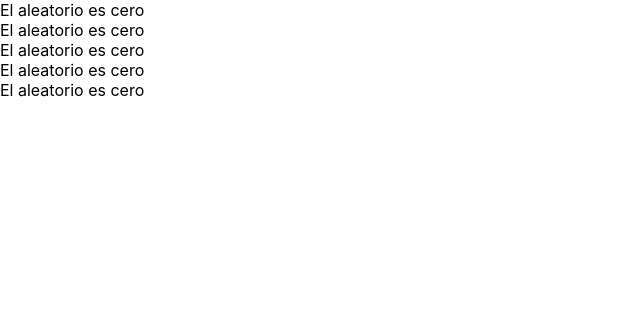
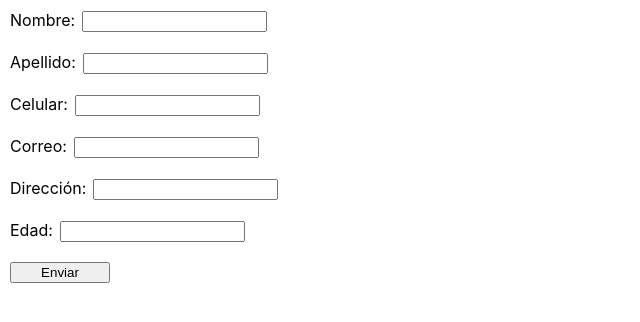
Before and after one commit to luisdb50/portalmovie, a React (Create React App) app: page / in a window 1280 px wide. Shown: the top 322 px of the page, without its empty margins (0-640 px from the left). Built offline with nearby package versions, Linux system fonts and the light colour scheme.

Commit message:
Finalizacion de Formulario

```diff
--- a/src/App.css
+++ b/src/App.css
@@ -112,3 +112,22 @@ p {
   border-bottom-left-radius: 15%;
   border-top-left-radius: 25%;
 }
+
+.form {
+  display: grid;
+  width: 500px;
+}
+
+label {
+  display: block;
+  margin: 10px;
+}
+
+input[type="submit"] {
+  width: 100px;
+  margin: 10px;
+}
+
+input {
+  margin-left: 7px;
+}
--- a/src/App.js
+++ b/src/App.js
@@ -1,10 +1,10 @@
 import './App.css';
-import { InitComponent } from './prueba/InitComponent';
+import { Formu } from './prueba/Formu';
 
 function App() {
   return (
     <div className="App">
-      <InitComponent />
+      <Formu />
     </div>
   );
 }
--- /dev/null
+++ b/src/prueba/Formu.js
@@ -0,0 +1,111 @@
+import React from "react";
+
+export class Formu extends React.Component {
+
+    constructor(props){
+        super(props);
+        this.state = {
+            fistname: "",
+            lastname: "",
+            cel: "",
+            email: "",
+            direction: "",
+            age: ""
+        }
+        this.handleChange = this.handleChange.bind(this);
+        this.handleSubmit = this.handleSubmit.bind(this);
+    }
+
+    handleChange(event){
+
+        const value = event.target.value;
+        const name = event.target.name
+
+        this.setState({
+            [name]: value
+        });
+    }
+
+    handleSubmit(event){
+
+        alert(
+            this.state.fistname + " " + this.state.lastname +
+            " tus cedula es: " + this.state.cel +
+            ", tu correo es: " + this.state.email +
+            ", tu direccion: " + this.state.direction +
+            ", y tu edad es: " + this.state.age
+        );
+        event.preventDefault();
+    }
+
+    render(){
+
+        let st = this.state
+
+        return(
+            <form className="form" onSubmit={this.handleSubmit}>
+                <label>
+                    Nombre:
+                    <input
+                        type="text"
+                        value={st.fistname}
+                        onChange={this.handleChange}
+                        name="fistname"
+                        required
+                    />
+                </label>
+                <label>
+                    Apellido:
+                    <input
+                        type="text"
+                        value={st.lastname}
+                        onChange={this.handleChange}
+                        name="lastname"
+                        required
+                    />
+                </label>
+                <label>
+                    Celular:
+                    <input
+                        type="tel"
+                        value={st.cel}
+                        onChange={this.handleChange}
+                        name="cel"
+                        required
+                    />
+                </label>
+                <label>
+                    Correo:
+                    <input
+                        type="email"
+                        value={st.email}
+                        onChange={this.handleChange}
+                        name="email"
+                        required
+                    />
+                </label>
+                <label>
+                    Dirección:
+                    <input
+                        type="text"
+                        value={st.direction}
+                        onChange={this.handleChange}
+                        name="direction"
+                        required
+                    />
+                </label>
+                <label>
+                    Edad:
+                    <input
+                        type="number"
+                        value={st.age}
+                        onChange={this.handleChange}
+                        name="age"
+                        required
+                    />
+                </label>
+                <input type="submit" value="Enviar" />
+            </form>
+        );
+    }
+}
```
